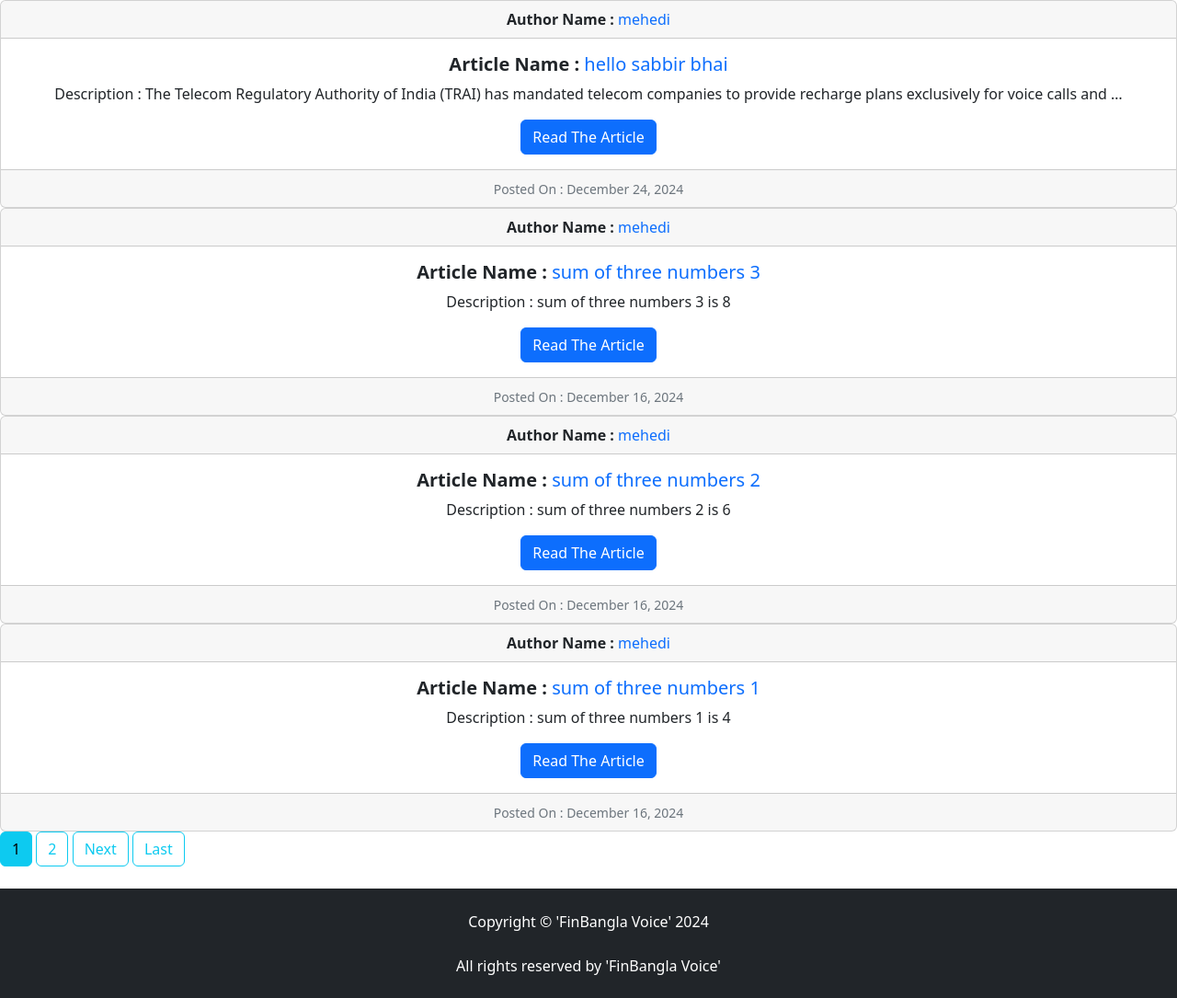
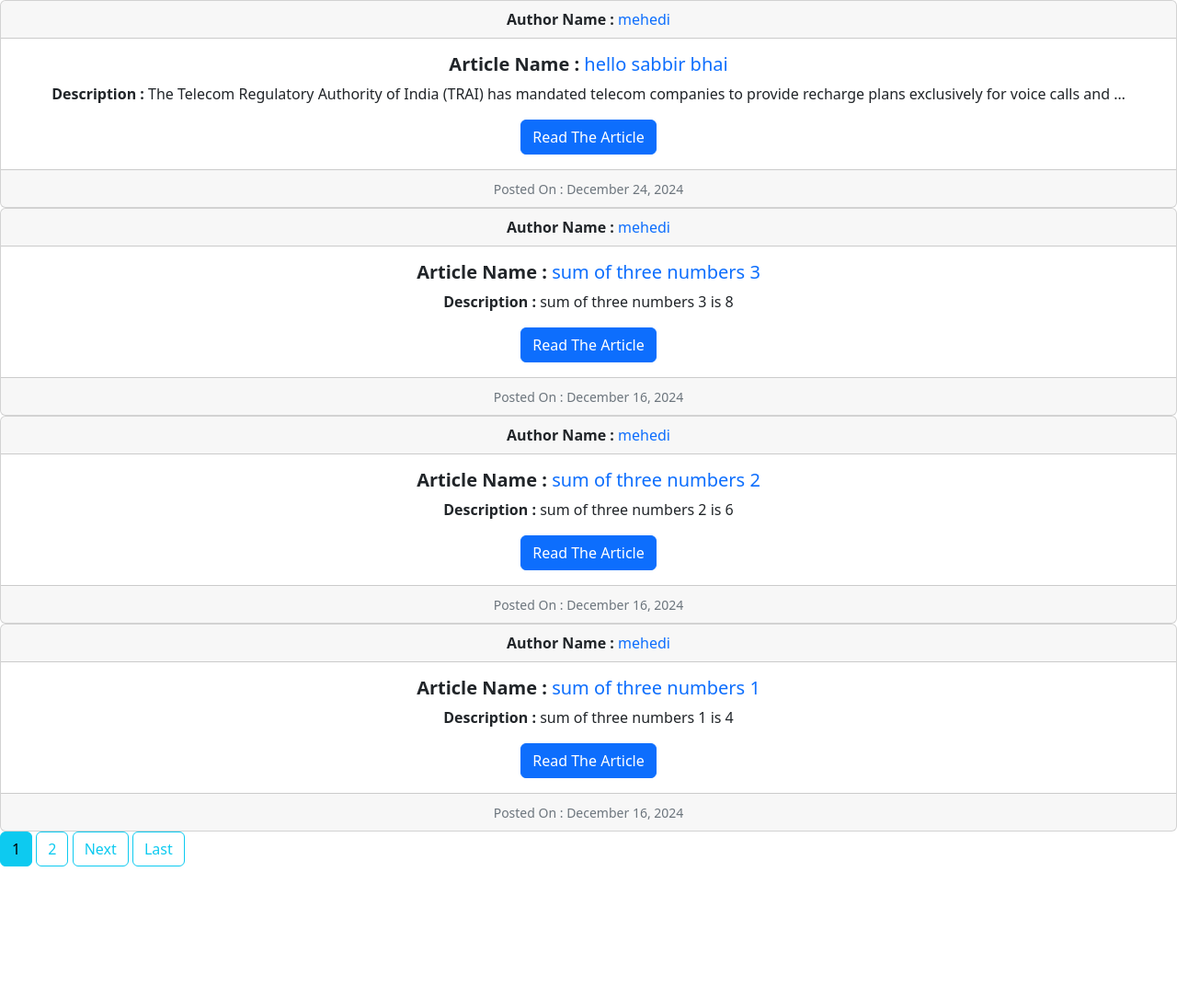
Before and after one commit to SunMendi/FinBangla-Voice, a Django app: page /blogs/ in a window 1280 px wide. Shown: the part 56-1141 px from the top of the page at 92% size. Run offline with Django 5.2, Linux system fonts and the light colour scheme; data comes from the database, SQL or seed files in the repository; some libraries are stand-ins or nearby versions.

Commit message:
blog-home-page description bold

```diff
--- a/blogs/templates/blogs/blog_home.html
+++ b/blogs/templates/blogs/blog_home.html
@@ -23,7 +23,7 @@
         </div>
         <div class="card-body">
             <h5 class="card-title "><b> Article Name : </b><a class="text-decoration-none" >{{ post.title }}</a></h5>
-          <p class="card-text">Description : {{ post.content |truncatewords:20}}</p>
+          <p class="card-text"><b>Description : </b>{{ post.content |truncatewords:20}}</p>
           <a href="{% url 'post-detail' post.id %}" class="btn btn-primary">Read The Article</a>
         </div>
         <div class="card-footer">
@@ -59,5 +59,5 @@
 <!-- Pagination ends -->
 
 
-
+<br><br><br><br><br><br><br><br><br><br>
 {% endblock %}
--- a/blogs/templates/blogs/post_detail.html
+++ b/blogs/templates/blogs/post_detail.html
@@ -7,7 +7,7 @@
     </div>
     <div class="card-body">
         <h5 class="card-title "><b> Article Name : </b><a class="text-decoration-none" >{{ post.title }}</a></h5>
-      <p class="card-text">Description : {{ post.content }}</p>
+      <p class="card-text"><b>Description : </b>{{ post.content }}</p>
 
       {% if object.author == user and user.is_superuser %}
       <div>
```
